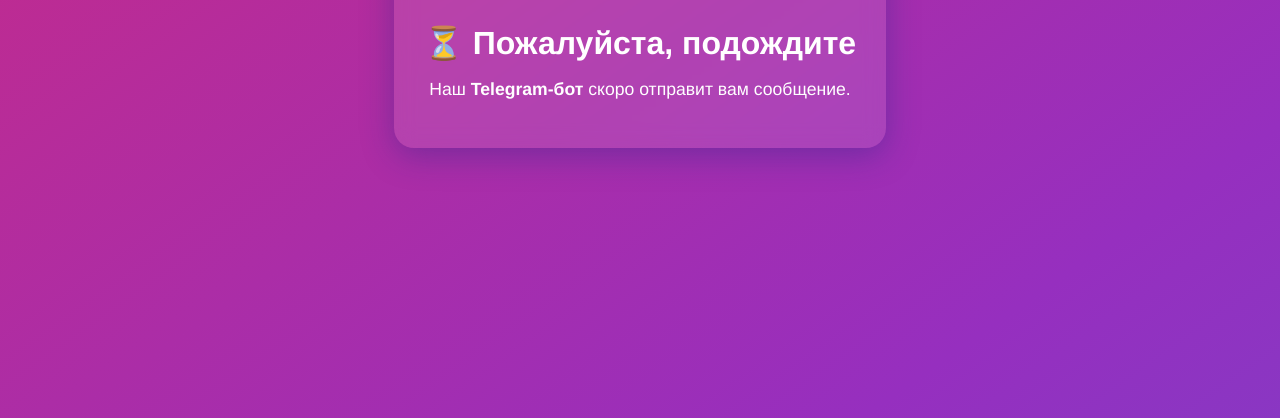
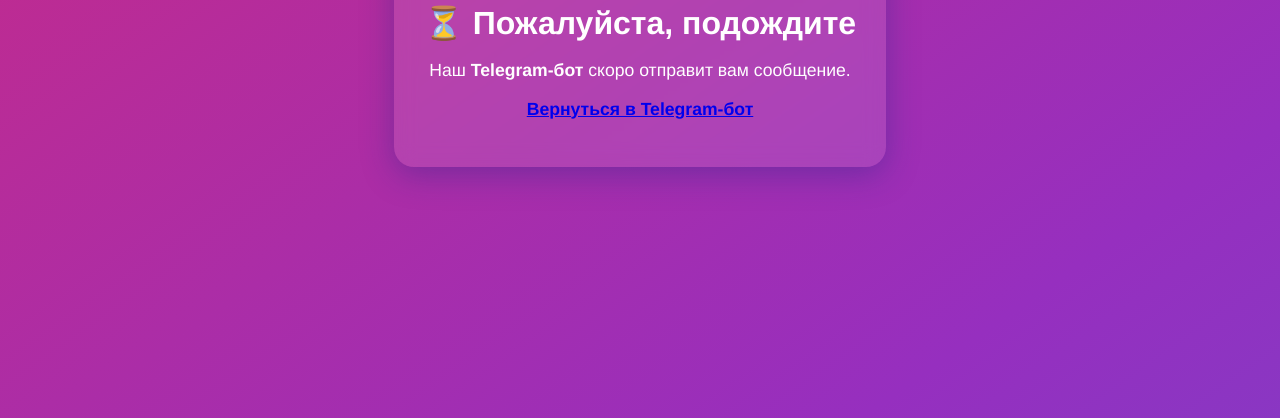
Before and after one commit to lumiontj/Insta.Bot, a plain HTML site: page index.html in a window 1280 px wide. Shown: the part 382-800 px from the top of the page. Drawn offline with Linux system fonts and the light colour scheme.

Commit message:
Update index.html

```diff
--- a/index.html
+++ b/index.html
@@ -12,6 +12,7 @@
       <img src="https://upload.wikimedia.org/wikipedia/commons/a/a5/Instagram_icon.png" alt="Telegram Bot" class="logo" />
       <h1>⏳ Пожалуйста, подождите</h1>
       <p>Наш <strong>Telegram-бот</strong> скоро отправит вам сообщение.</p>
+      <p><strong><a href="https://t.me/@InstaClik_Bot" target="_blank">Вернуться в Telegram-бот</a></strong></p>
     </div>
   </div>
 </body>
```
